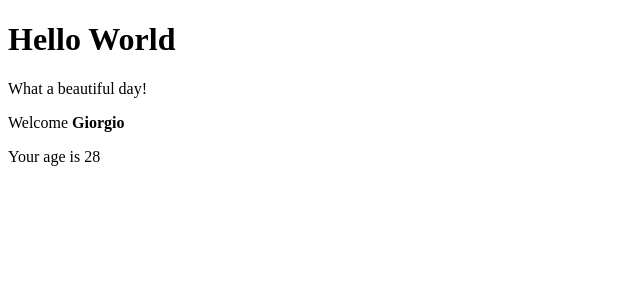
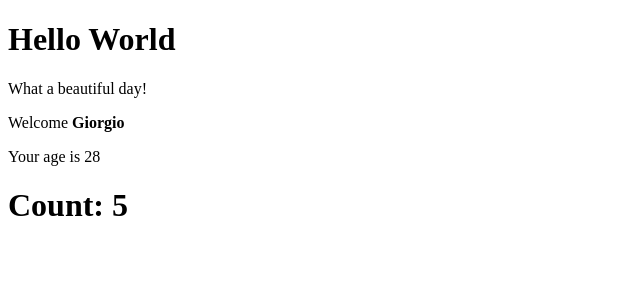
Before and after one commit to GAutuori94/react-exercises, a React (Create React App) app: page / in a window 1280 px wide. Shown: the top 300 px of the page, without its empty margins (0-640 px from the left). Built offline with nearby package versions, Linux system fonts and the light colour scheme.

Commit message:
feat: Counter component created in counter.js

```diff
--- a/src/App.js
+++ b/src/App.js
@@ -1,4 +1,5 @@
 import React from "react";
+import { Counter } from "./counter";
 import { Hello, Welcome } from "./hello";
 
 export default class App extends React.Component {
@@ -7,6 +8,7 @@ export default class App extends React.Component {
         <div>
             <Hello />
             <Welcome name={<strong>Giorgio</strong>} age={28} />
+            <Counter />
              </div>
         )
     }
--- /dev/null
+++ b/src/counter.js
@@ -0,0 +1,26 @@
+import React from "react";
+
+export class Counter extends React.Component {
+
+    state = {
+        count: 0
+    }
+
+    constructor(props) {
+        super(props)
+
+        setInterval(() => {
+            this.setState((state) => {
+                return {
+                    count: state.count + 1
+                }
+            })
+        }, 1000)
+    }
+
+    render () {
+        return <div>
+            <h1> Count: {this.state.count} </h1>
+        </div>
+    }
+}
```
